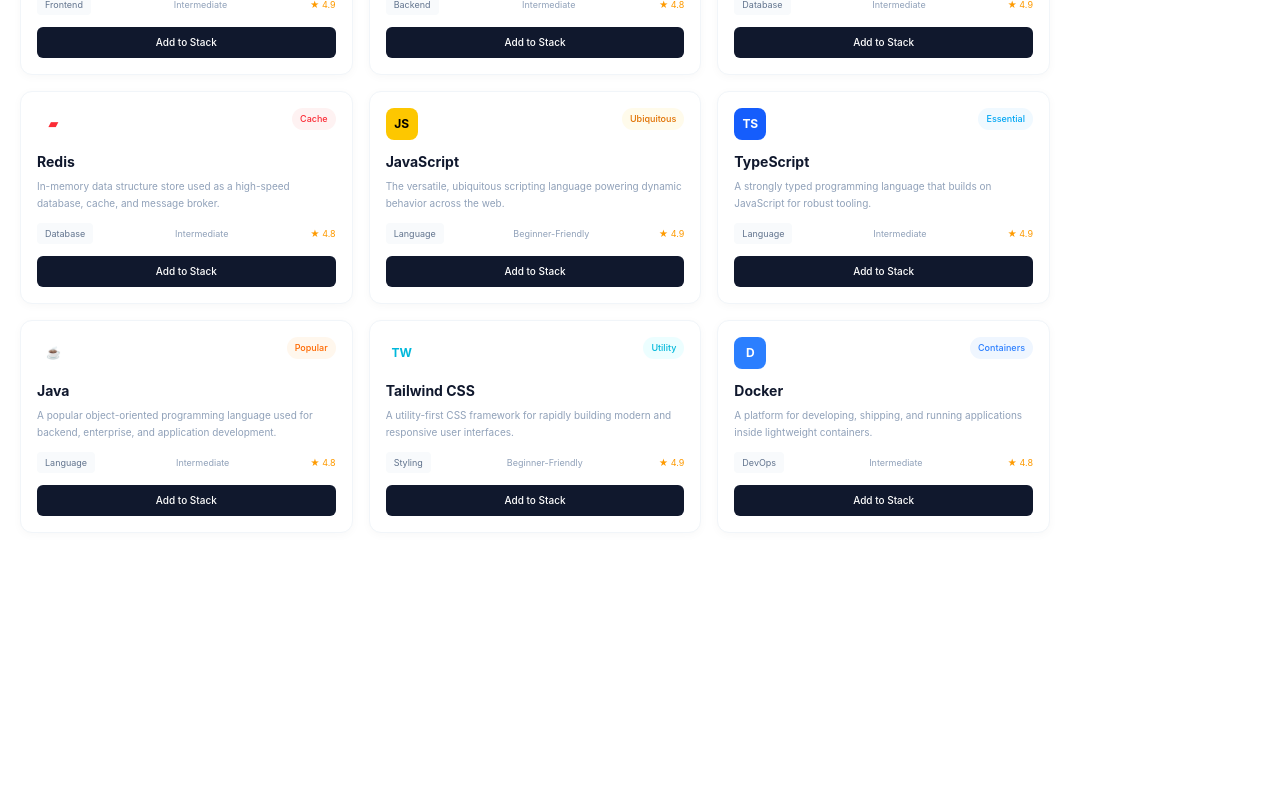
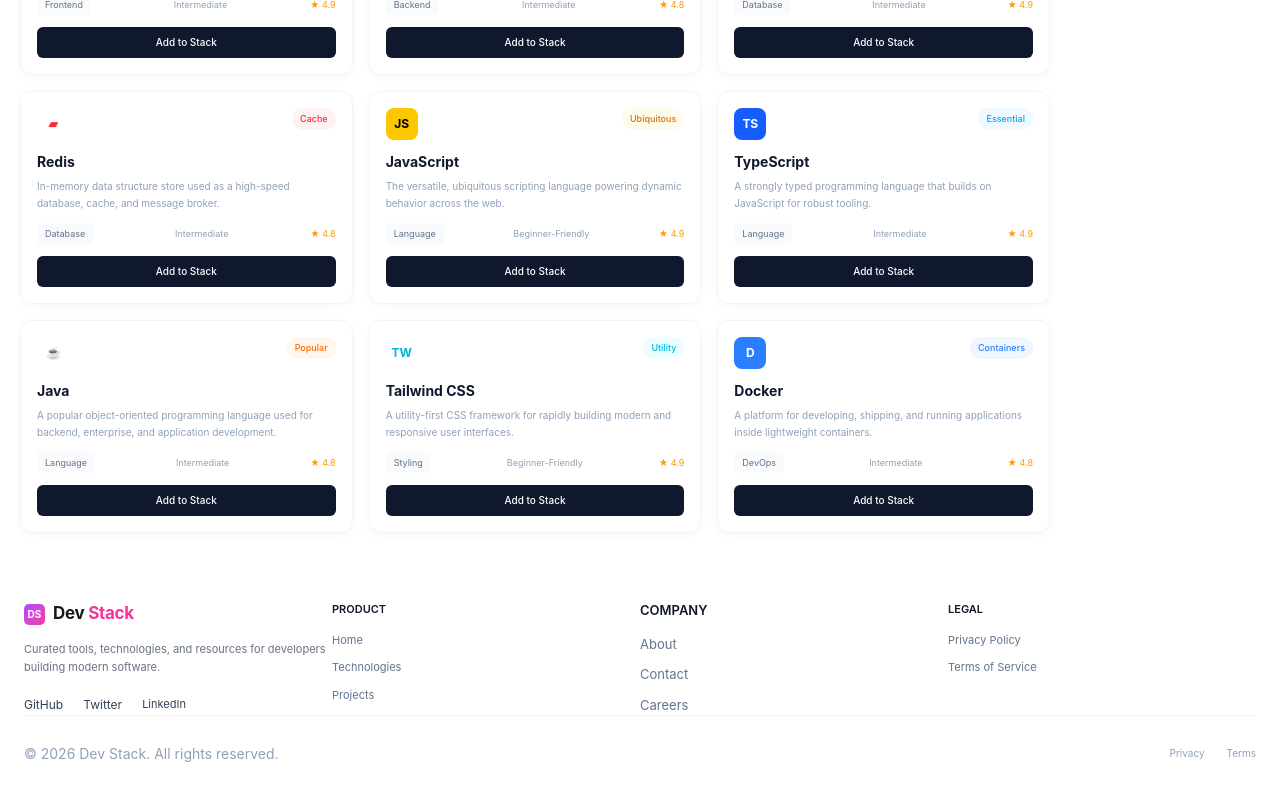
Before and after one commit to MahmudunNabi-N/Dev-Stack, a React (Vite) app: page / in a window 1280 px wide. Shown: the part 1120-1920 px from the top of the page. Before the commit the page ends 1717 px from the top, so only its background shows below. Built offline with nearby package versions, Linux system fonts and the light colour scheme.

Commit message:
add footer

```diff
--- a/src/App.tsx
+++ b/src/App.tsx
@@ -1,4 +1,5 @@
 import Banner from "./components/Banner"
+import Footer from "./components/footer"
 import Nav from "./components/Nav"
 import TechnologySection from "./components/TechnologySection"
 
@@ -11,6 +12,7 @@
       <Nav />
       <Banner />
       <TechnologySection />
+      <Footer />
     </>
   )
 }
--- /dev/null
+++ b/src/components/Footer.tsx
@@ -0,0 +1,156 @@
+const Footer = () => {
+    return (
+    <footer className="w-full bg-white">
+      <div className="mx-auto max-w-7xl px-6 pt-1 pb-11">
+
+        {/* Main Footer */}
+        <div className="grid grid-cols-4">
+
+          {/* Brand */}
+          <div className="max-w-325">
+            <div className="flex items-center gap-2">
+              <div className="flex h-5.25 w-5.25 items-center justify-center rounded-[5px] bg-linear-to-br from-purple-500 to-pink-500 text-[10px] font-bold text-white">
+                DS
+              </div>
+
+              <h2 className="text-[17px] font-bold tracking-[-0.3px]">
+                Dev <span className="text-pink-500">Stack</span>
+              </h2>
+            </div>
+
+            <p className="mt-3.5 max-w-81.25 text-[11px] leading-[1.6] text-gray-500">
+              Curated tools, technologies, and resources for developers
+              building modern software.
+            </p>
+
+            <div className="mt-5 flex gap-5">
+              <a
+                href="#"
+                className="text-[12px] text-slate-700 transition hover:text-pink-500"
+              >
+                GitHub
+              </a>
+
+              <a
+                href="#"
+                className="text-[12px] text-slate-700 transition hover:text-pink-500"
+              >
+                Twitter
+              </a>
+
+              <a
+                href="#"
+                className="text-[11px] text-slate-700 transition hover:text-pink-500"
+              >
+                LinkedIn
+              </a>
+            </div>
+          </div>
+
+          {/* Product */}
+          <div className="flex flex-col">
+            <h3 className="mb-3.5 text-[11px] font-semibold text-gray-900">
+              PRODUCT
+            </h3>
+
+            <a
+              href="#"
+              className="mb-2.75 text-[11px] text-slate-500 transition hover:text-pink-500"
+            >
+              Home
+            </a>
+
+            <a
+              href="#"
+              className="mb-2.75 text-[11px] text-slate-500 transition hover:text-pink-500"
+            >
+              Technologies
+            </a>
+
+            <a
+              href="#"
+              className="text-[11px] text-slate-500 transition hover:text-pink-500"
+            >
+              Projects
+            </a>
+          </div>
+
+          {/* Company */}
+          <div className="flex flex-col">
+            <h3 className="mb-3.5 text-[13px] font-semibold text-gray-900">
+              COMPANY
+            </h3>
+
+            <a
+              href="#"
+              className="mb-2.75 text-[13px] text-slate-500 transition hover:text-pink-500"
+            >
+              About
+            </a>
+
+            <a
+              href="#"
+              className="mb-2.75 text-[13px] text-slate-500 transition hover:text-pink-500"
+            >
+              Contact
+            </a>
+
+            <a
+              href="#"
+              className="text-[13px] text-slate-500 transition hover:text-pink-500"
+            >
+              Careers
+            </a>
+          </div>
+
+          {/* Legal */}
+          <div className="flex flex-col">
+            <h3 className="mb-3.5 text-[11px] font-semibold text-gray-900">
+              LEGAL
+            </h3>
+
+            <a
+              href="#"
+              className="mb-2.75 text-[11px] text-slate-500 transition hover:text-pink-500"
+            >
+              Privacy Policy
+            </a>
+
+            <a
+              href="#"
+              className="text-[11px] text-slate-500 transition hover:text-pink-500"
+            >
+              Terms of Service
+            </a>
+          </div>
+        </div>
+
+        {/* Bottom Footer */}
+        <div className="mt-0 flex items-center justify-between border-t border-gray-100 pt-6.75">
+          <p className="text-[14px] text-slate-400">
+            © 2026 Dev Stack. All rights reserved.
+          </p>
+
+          <div className="flex gap-5.5">
+            <a
+              href="#"
+              className="text-[10px] text-slate-400 transition hover:text-pink-500"
+            >
+              Privacy
+            </a>
+
+            <a
+              href="#"
+              className="text-[10px] text-slate-400 transition hover:text-pink-500"
+            >
+              Terms
+            </a>
+          </div>
+        </div>
+
+      </div>
+    </footer>
+    );
+};
+
+export default Footer;
```
